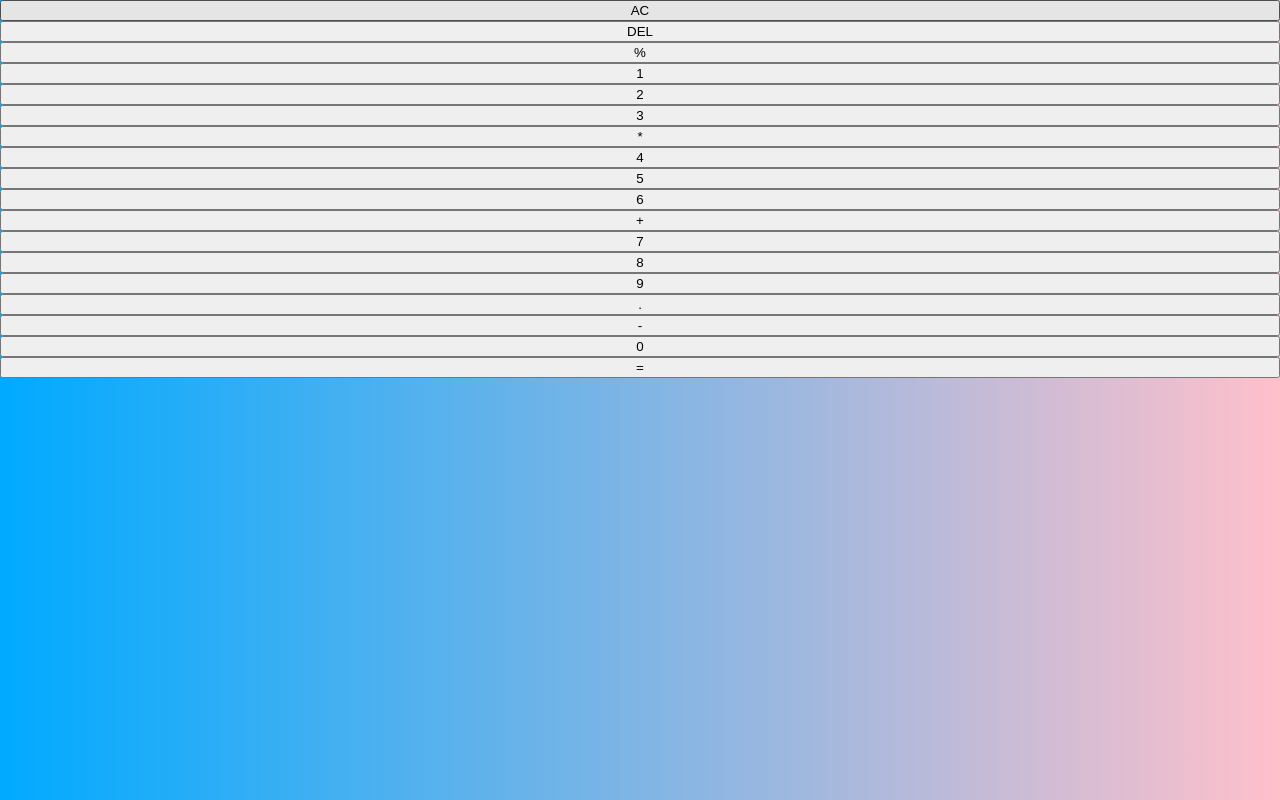
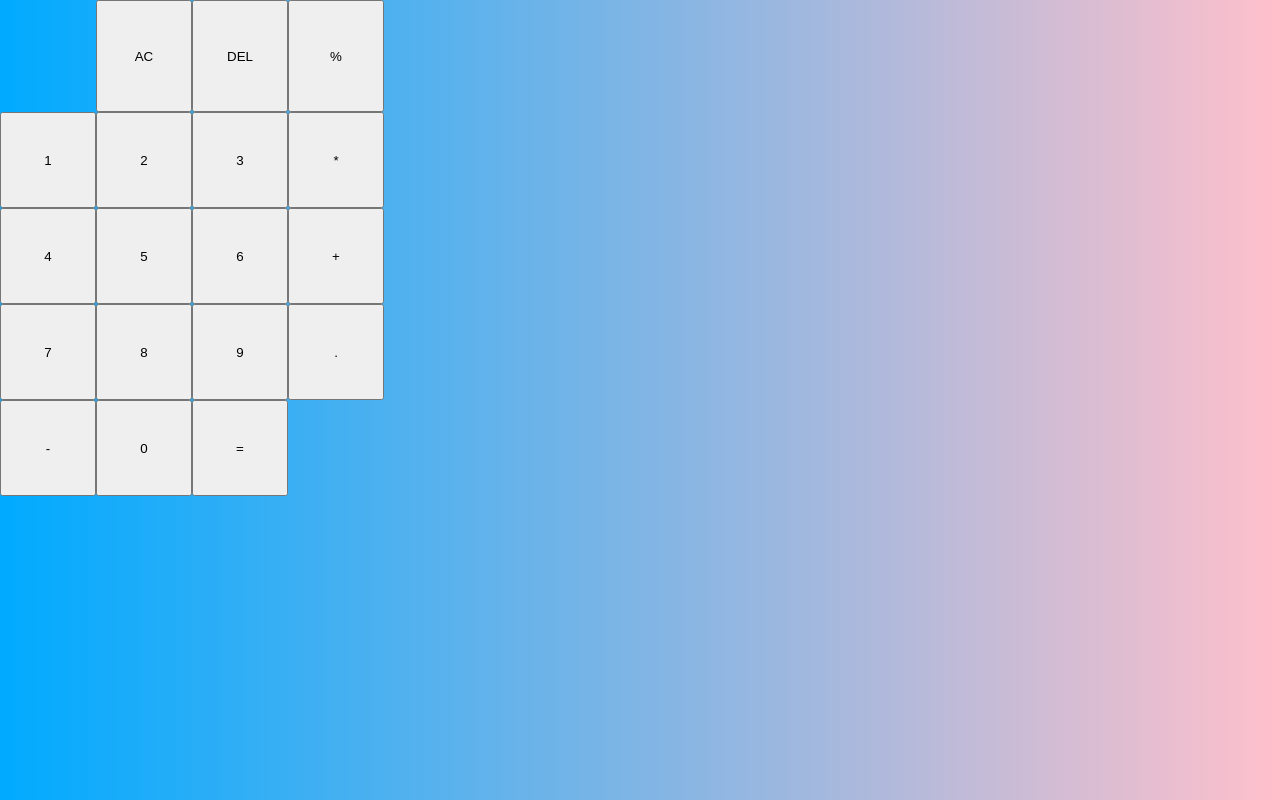
Before and after one commit to Taimmesia/calculator, a React (Vite) app in the folder calculator/: page / in a window 1280 px wide. Built offline with nearby package versions, Linux system fonts and the light colour scheme.

Commit message:
added grid template rows and columns

```diff
--- a/calculator/src/App.css
+++ b/calculator/src/App.css
@@ -11,4 +11,7 @@ body {
 
 .calculator-grid {
   display: grid;
+  grid-template-columns: repeat(4, 6rem);
+  grid-template-rows: minmax(7rem, auto) repeat(5, 6rem);
+  /* added 7rem to be default size or expand to fill full height with auto*/
 }
```
